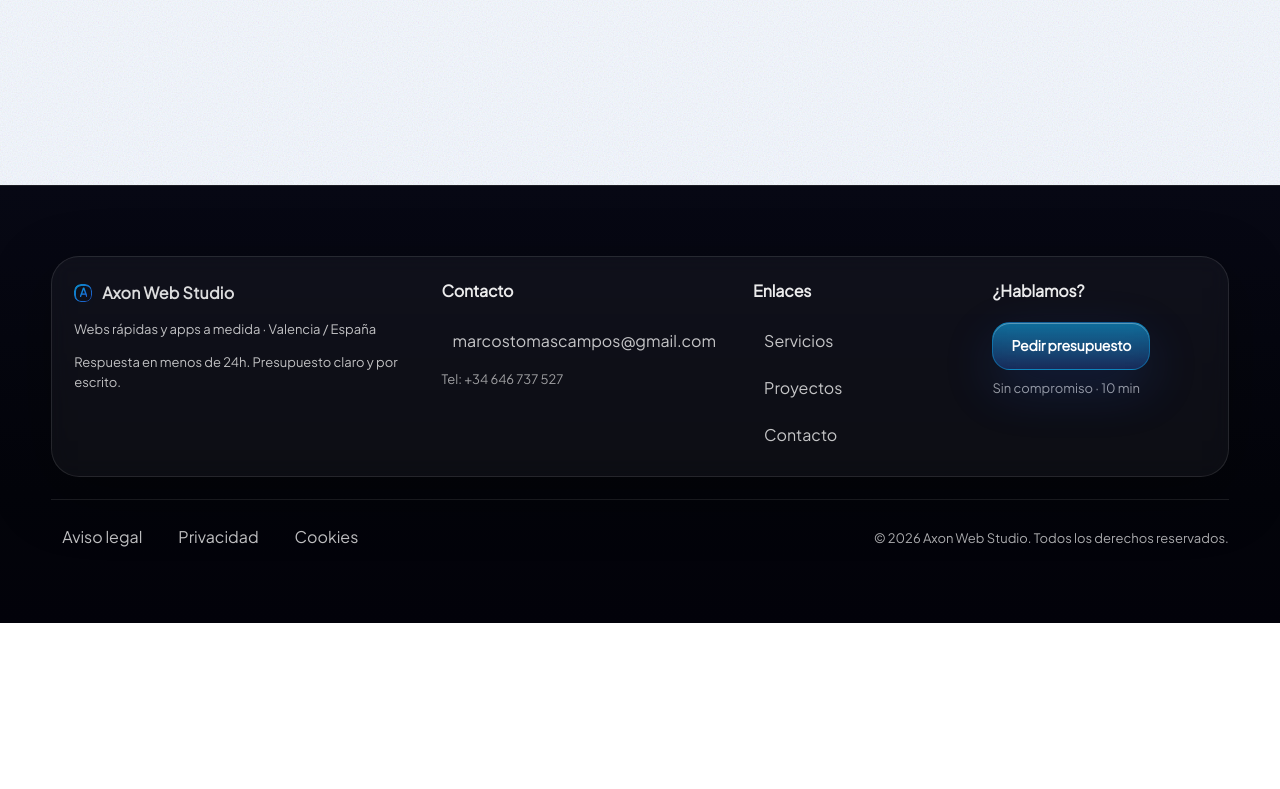
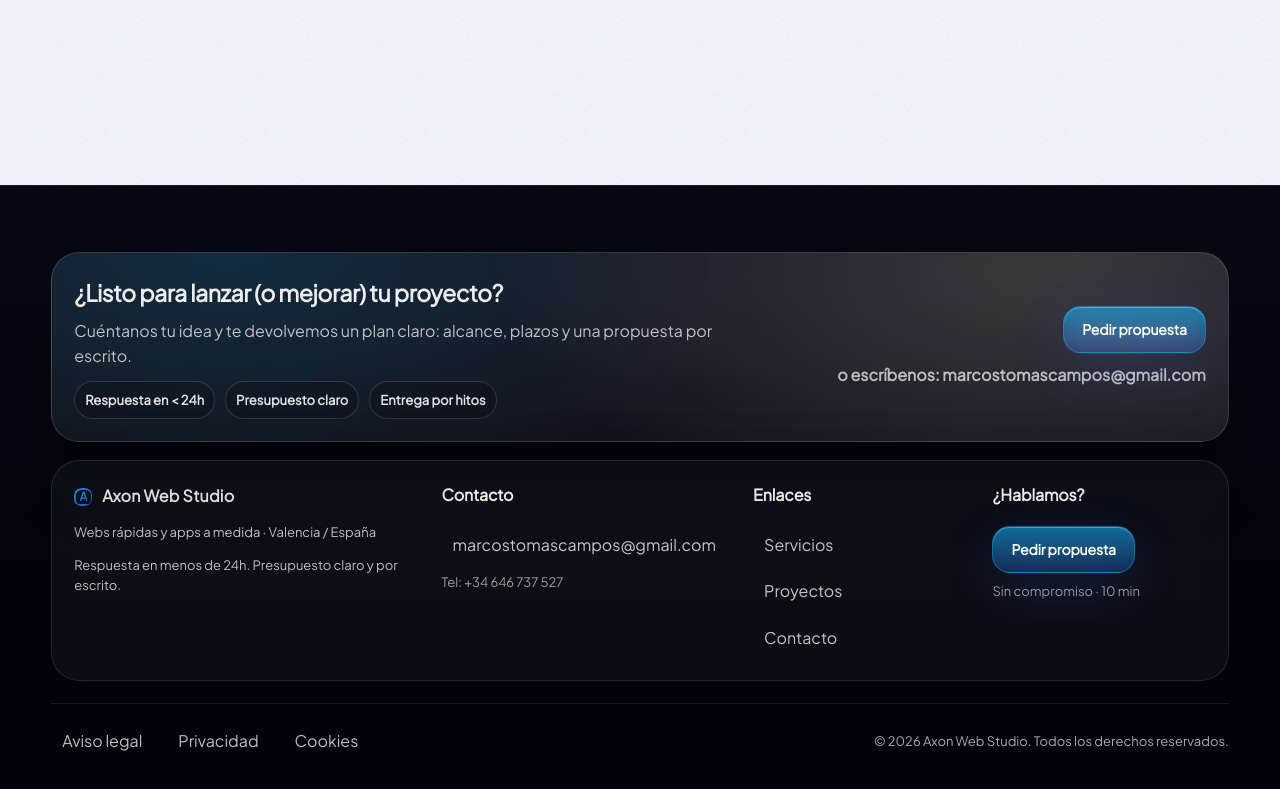
Before and after one commit to MarcosLuna23/primeraprueba, a React (Vite) app: page / in a window 1280 px wide. Shown: the part 9161-9950 px from the top of the page. Before the commit the page ends 9784 px from the top, so only its background shows below. Built offline with nearby package versions, Linux system fonts and the light colour scheme.

Commit message:
Footer: add conversion CTA band

```diff
--- a/src/App.jsx
+++ b/src/App.jsx
@@ -1077,6 +1077,24 @@ function Footer() {
   return (
     <footer className="footer">
       <div className="container">
+        <div className="footerCta">
+          <div>
+            <h2>¿Listo para lanzar (o mejorar) tu proyecto?</h2>
+            <p className="muted">
+              Cuéntanos tu idea y te devolvemos un plan claro: alcance, plazos y una propuesta por escrito.
+            </p>
+            <ul className="footerCta__trust">
+              <li><strong>Respuesta en &lt; 24h</strong></li>
+              <li><strong>Presupuesto claro</strong></li>
+              <li><strong>Entrega por hitos</strong></li>
+            </ul>
+          </div>
+          <div className="footerCta__actions">
+            <Button className="btn--primary" href="#contacto">Pedir propuesta</Button>
+            <a className="footerCta__secondary" href={`mailto:${BRAND.email}`}>o escríbenos: {BRAND.email}</a>
+          </div>
+        </div>
+
         <div className="footer__top">
           <div>
             <div className="brand brand--footer">
@@ -1106,7 +1124,7 @@ function Footer() {
 
           <div className="footer__col footer__cta">
             <p className="footer__label">¿Hablamos?</p>
-            <Button className="btn--primary" href="#contacto">Pedir presupuesto</Button>
+            <Button className="btn--primary" href="#contacto">Pedir propuesta</Button>
             <span className="footer__meta">Sin compromiso · 10 min</span>
           </div>
         </div>
--- a/src/styles.css
+++ b/src/styles.css
@@ -1414,12 +1414,67 @@ input:focus, textarea:focus { border-color: rgba(14, 165, 233, 0.55); box-shadow
 .divider { height: 1px; background: rgba(15, 23, 42, 0.10); margin: 16px 0; }
 
 .footer {
-  padding: 70px 0 66px;
-  /* Cleaner footer: no noisy overlay / heavy gradients */
+  padding: 66px 0 66px;
   background: linear-gradient(180deg, #070814, #03040a 70%, #02020a);
   border-top: 1px solid rgba(255, 255, 255, 0.10);
   color: rgba(255, 255, 255, 0.92);
   position: relative;
+}
+
+/* Conversion CTA band */
+.footerCta {
+  display: grid;
+  grid-template-columns: 1.25fr 0.75fr;
+  gap: 18px;
+  align-items: center;
+  padding: 22px;
+  border-radius: 28px;
+  border: 1px solid rgba(255, 255, 255, 0.14);
+  background:
+    radial-gradient(900px 420px at 15% 0%, rgba(14, 165, 233, 0.16), transparent 60%),
+    radial-gradient(900px 420px at 85% 10%, rgba(243, 214, 198, 0.18), transparent 62%),
+    rgba(255, 255, 255, 0.06);
+  box-shadow: 0 22px 70px rgba(0, 0, 0, 0.40);
+  backdrop-filter: blur(10px);
+  margin-bottom: 18px;
+}
+.footerCta h2 {
+  margin: 0 0 8px;
+  font-size: clamp(20px, 1.8vw, 28px);
+  letter-spacing: -0.02em;
+}
+.footerCta p { margin: 0 0 12px; color: rgba(255, 255, 255, 0.72); }
+.footerCta__actions {
+  display: grid;
+  justify-items: end;
+  gap: 10px;
+}
+.footerCta__secondary {
+  color: rgba(255, 255, 255, 0.70);
+  text-decoration: none;
+  font-weight: 800;
+}
+.footerCta__secondary:hover { color: rgba(255, 255, 255, 0.92); }
+.footerCta__trust {
+  list-style: none;
+  padding: 0;
+  margin: 0;
+  display: flex;
+  flex-wrap: wrap;
+  gap: 10px;
+}
+.footerCta__trust li {
+  padding: 8px 10px;
+  border-radius: 999px;
+  border: 1px solid rgba(255, 255, 255, 0.14);
+  background: rgba(0, 0, 0, 0.18);
+  color: rgba(255, 255, 255, 0.88);
+  font-size: 13px;
+}
+
+@media (max-width: 960px) {
+  .footerCta { grid-template-columns: 1fr; }
+  .footerCta__actions { justify-items: start; }
 }
 
 .footer .muted { color: rgba(255, 255, 255, 0.72); }
```
